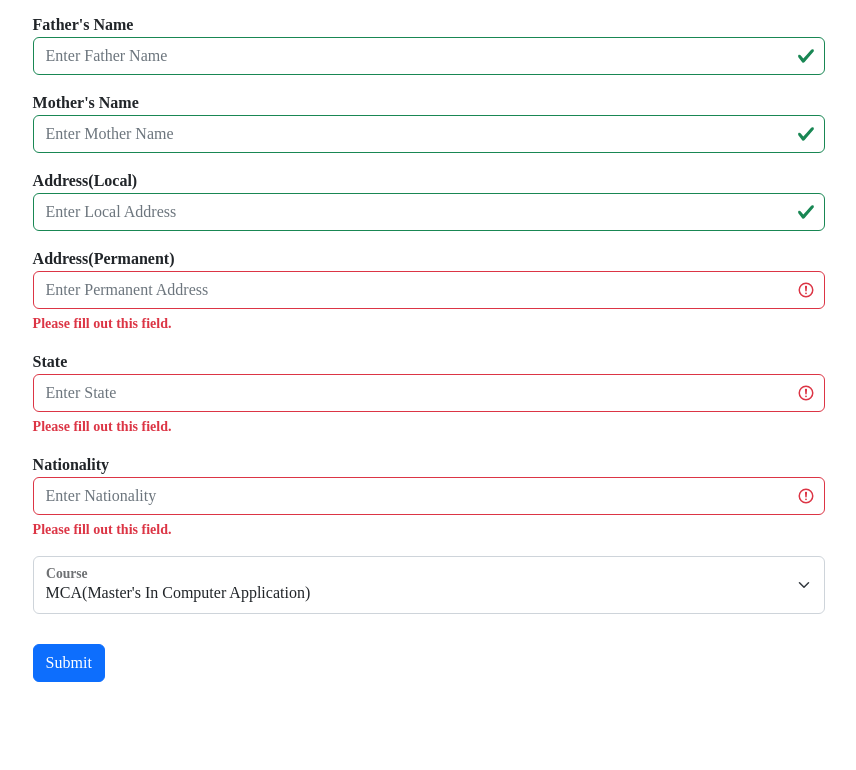
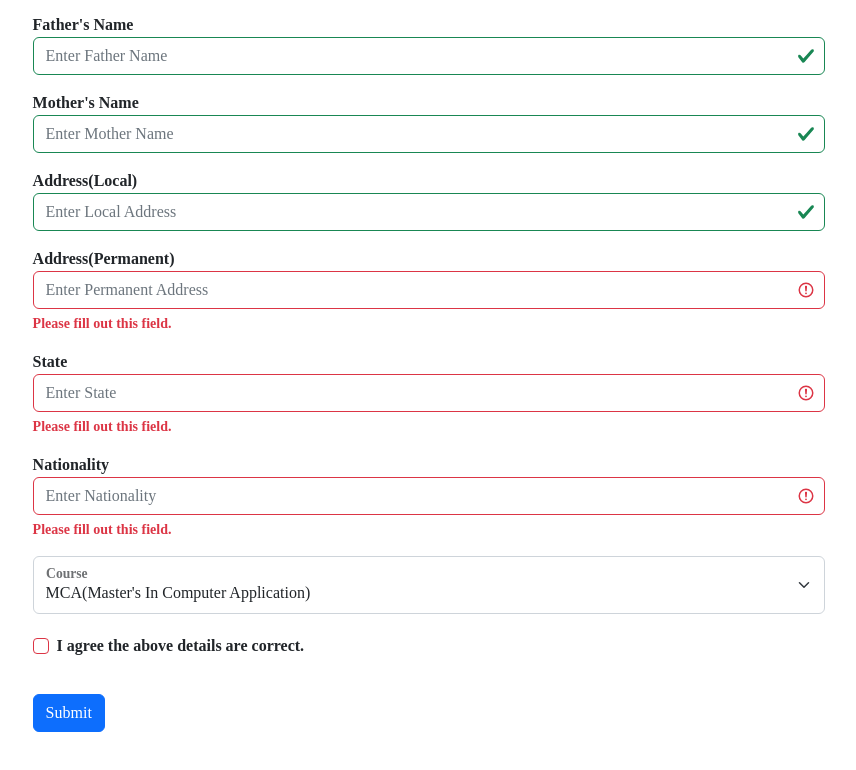
Before and after one commit to Smilee08/2268_Assignment_2_web, a plain HTML site: page index.html in a window 1280 px wide. Shown: the part 894-1664 px from the top of the page, without its empty margins (211-1067 px from the left). Drawn offline with nearby package versions, Linux system fonts and the light colour scheme.

Commit message:
RollNo 2268

```diff
--- a/index.html
+++ b/index.html
@@ -40,7 +40,7 @@ Roll No:2268
             <div class="container mt-3">
             <div>
                 <img src="logo.png" width="100" height="100" alt="logo" style="margin-top:5%; margin-left:20%; "/>
-                <div class="h1" style="margin-top:-60px; margin-left:40%;" ><b>Goa University</b></div>
+                <div class="h1" style="margin-top:-60px; margin-left:44%;" ><b>Goa University</b></div>
             </div>
                 <form action="main.html" class="was-validated" method="post" style="margin-top:60px" id="form">
                 <div class="h2" style="text-align: center;font-family:Times New Roman,Times, serif; "><b>CST Registration<b></div>
@@ -125,8 +125,15 @@ Roll No:2268
                      <label for="cource">Course</label>
 
                 </div>
+                <div class="form-check mb-3" style="margin-top:20px;">
+                    <label class="form-check-label">
+                        <input class="form-check-input" type="checkbox" name="I agree the above details are correct" required>
+                        I agree the above details are correct.
+                    </label>
 
-                <button style="text-align: center;font-family:Times New Roman,Times, serif;margin-top:30px; " type="submit" class="btn btn-primary" onclick="" value="Submit" formtarget="_blank">Submit</button>
+                </div>
+
+                <button style="text-align: center;font-family:Times New Roman,Times, serif;margin-top:20px; " type="submit" class="btn btn-primary" onclick="" value="Submit" formtarget="_blank">Submit</button>
             </form>
         </div>
          <script>
```
